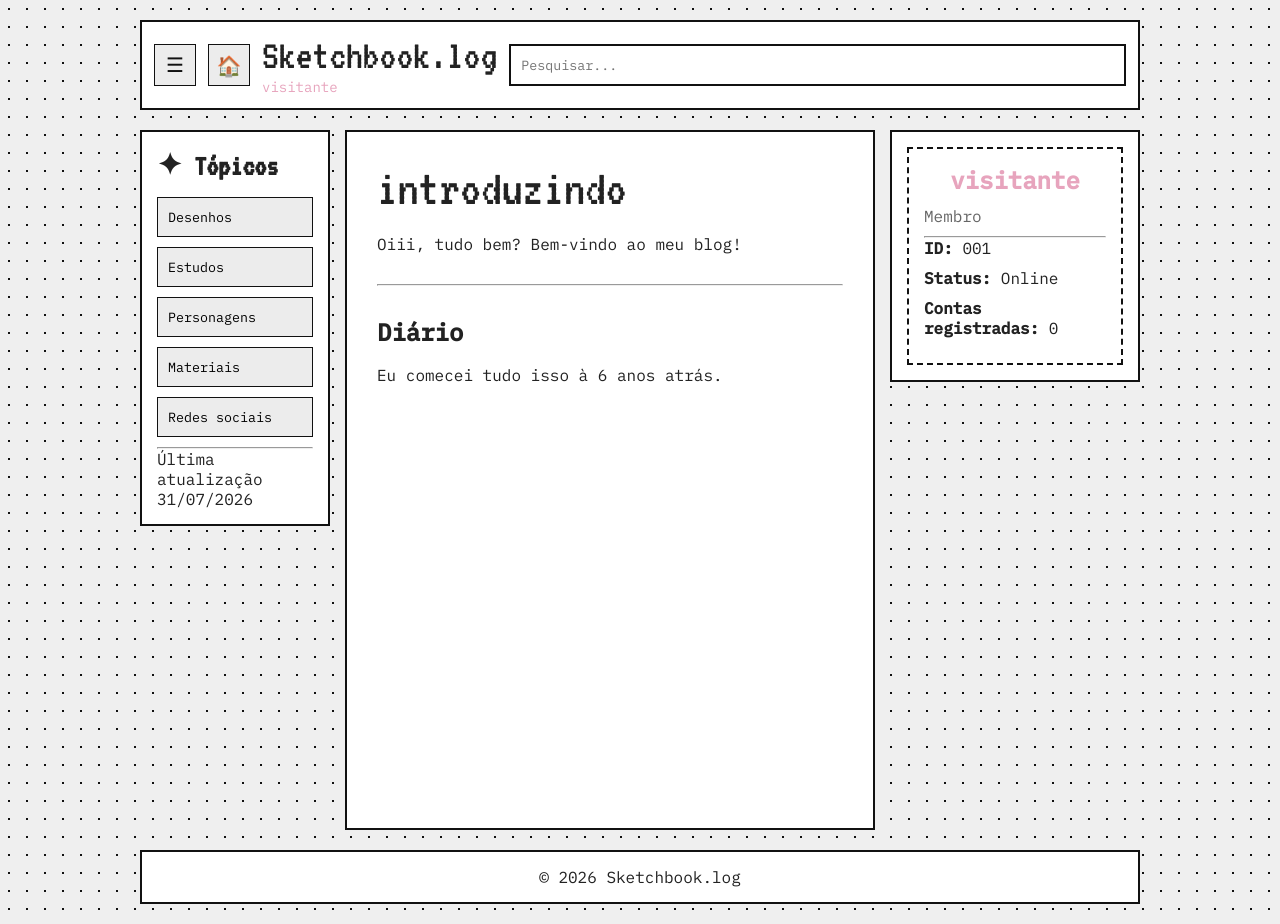
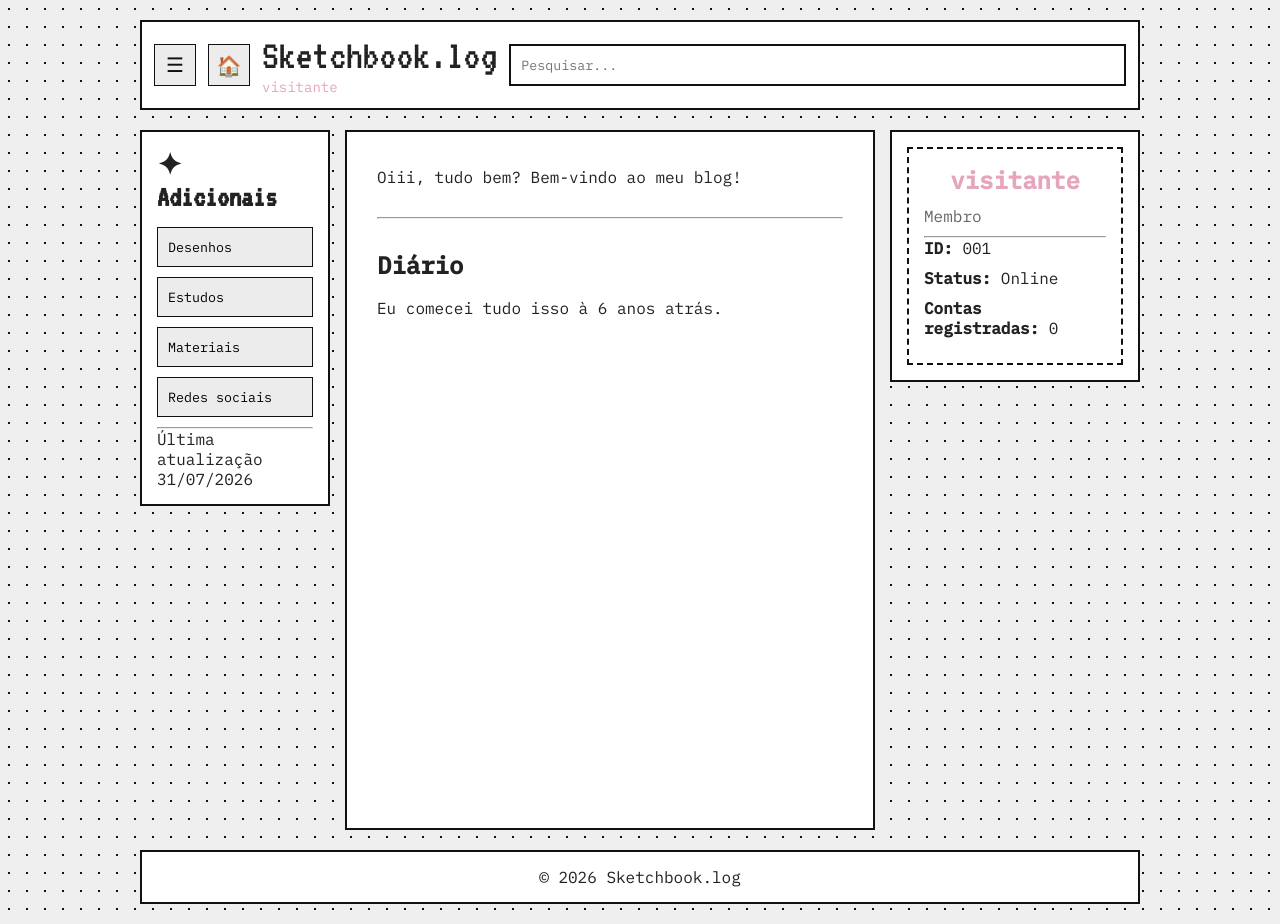
Before and after one commit to patriciaelias-1b/PATRICIAELIAS1B2026, a plain HTML site: page index.html in a window 1280 px wide. Drawn offline with Linux system fonts and the light colour scheme.

Commit message:
Update headings and remove button in index.html
Changed heading from 'Tópicos' to 'Adicionais' and removed 'Personagens' button.

```diff
--- a/index.html
+++ b/index.html
@@ -79,7 +79,7 @@ placeholder="Pesquisar..."
 
 <aside class="topicos">
 
-<h2>✦ Tópicos</h2>
+<h2>✦ Adicionais</h2>
 
 <button onclick="abrirJanela('desenhos')">
 Desenhos
@@ -87,10 +87,6 @@ Desenhos
 
 <button onclick="abrirJanela('estudos')">
 Estudos
-</button>
-
-<button onclick="abrirJanela('personagens')">
-Personagens
 </button>
 
 <button onclick="abrirJanela('materiais')">
@@ -121,9 +117,6 @@ Redes sociais
 
 <div class="blog">
 
-<h1>
-introduzindo
-</h1>
 
 <p>
 
```
